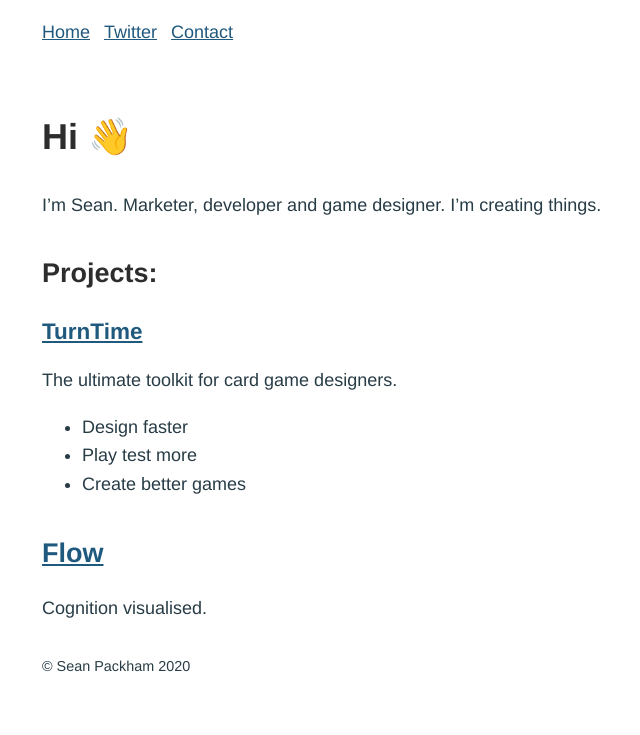
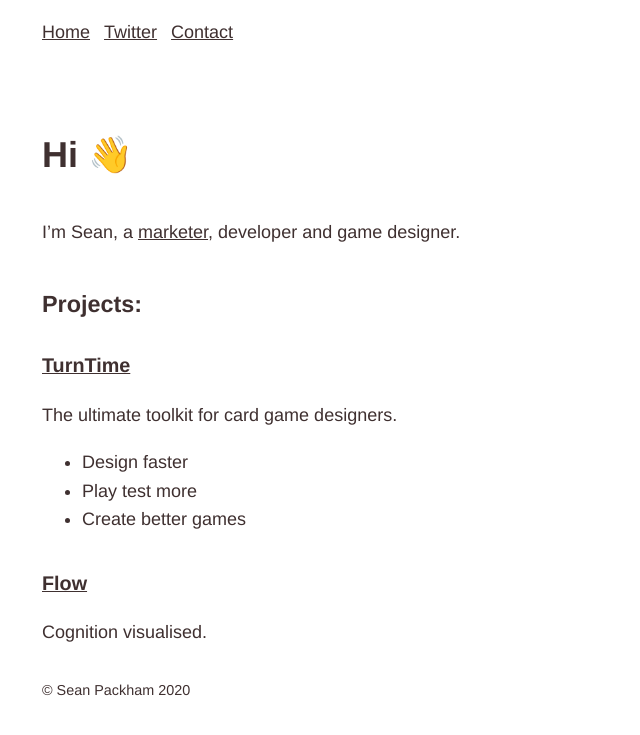
Before and after one commit to SeanPackham/seanpackham.github.io, a Jekyll site: the page built from index.md, in a window 1280 px wide. Shown: the top 735 px of the page, without its empty margins (273-913 px from the left). Built offline with Jekyll 4.4.1, drawn with Linux system fonts in a browser that asks for light colours.

Commit message:
Added markerting page

```diff
--- a/_config.yml
+++ b/_config.yml
@@ -1,5 +1,5 @@
 url: https://seanpackham.com
-version: 4
+version: 5
 
 permalink: pretty
 
--- a/_sass/default.scss
+++ b/_sass/default.scss
@@ -2,6 +2,8 @@
 /*
 default
 */
+
+$font-color: #3f3030;
 
 html {
   height: 100%;
@@ -11,7 +13,7 @@
   font-family: Helvetica, Arial, sans-serif;
   font-size: 18px;
   line-height: 1.6;
-  color: #283c46;
+  color: $font-color;
   margin: 0;
   padding: 0 1em;
   text-rendering: optimizeLegibility;
@@ -29,29 +31,33 @@
 }
 
 h1, h2, h3 {
-  color: #2d2d2d;
   line-height: 1;
-  margin: 1.5em 0 1em 0;
+  margin: 2em 0 1.25em 0;
 }
 
 h1 { font-size: 2em; }
-h2 { font-size: 1.5em; }
-h3 { font-size: 1.25em; }
+h2 { font-size: 1.3em; }
+h3 { font-size: 1.1em; }
 
-a, a:visited { color: #20597e; }
-a:hover { color: #002147 }
+a, a:visited { color: $font-color; }
+a:hover { color: #a33333 }
 
 p { margin: 1em 0; }
 
 footer {
   clear: both;
-  // margin: 3em 0 0;
   font-size: 0.8em;
 }
 
 nav a {
   display: inline-block;
   margin: 0 0.5em 0 0;
+}
+
+hr {
+  border: none;
+  border-bottom: 1px solid $font-color;
+  margin: 2em 0;
 }
 
 .clear { clear: both; }
--- a/_sass/flow.scss
+++ b/_sass/flow.scss
@@ -3,11 +3,19 @@
 flow
 */
 
-body.flow main {
-  max-width: 100%;
+body.flow {
+  main {
+    max-width: 100%;
+  }
+
+  footer {
+    margin: 2em 0 0;
+  }
 }
 
 div.flow {
+  $border-color: rgb(150, 150, 150);
+
   font-size: 75%;
   padding: 1em 0 0 1em;
   margin: 3em 0 1em;
@@ -25,7 +33,7 @@
   li {
     padding-left: 1em;
     margin-left: -1em;
-    border-left: 1px solid rgb(150, 150, 150);
+    border-left: 1px solid $border-color;
   }
 
   li:last-of-type {
@@ -36,7 +44,7 @@
     float: left;
     width: 2em;
     margin-left: -1em;
-    border-top: 1px solid rgb(150, 150, 150);
+    border-top: 1px solid $border-color;
   }
 
   li .content {
@@ -46,7 +54,7 @@
     margin: -1em 0 2em 0;
     max-width: 20em;
     border-radius: 0.5em;
-    border: 1px solid rgb(150, 150, 150);
+    border: 1px solid $border-color;
     background-color: rgb(255, 255, 255);
     white-space: normal;
     z-index: 1;
--- a/index.md
+++ b/index.md
@@ -5,7 +5,7 @@
 
 # Hi 👋
 
-I'm Sean. Marketer, developer and game designer. I'm creating things.
+I'm Sean,  a [marketer](/marketing), developer and game designer.
 
 ## Projects:
 
@@ -17,6 +17,6 @@
 - Play test more
 - Create better games
 
-## [Flow](/projects/flow/)
+### [Flow](/projects/flow/)
 
 Cognition visualised.
```
Also changed, not shown: marketing.md (added, +21 -0 lines).
